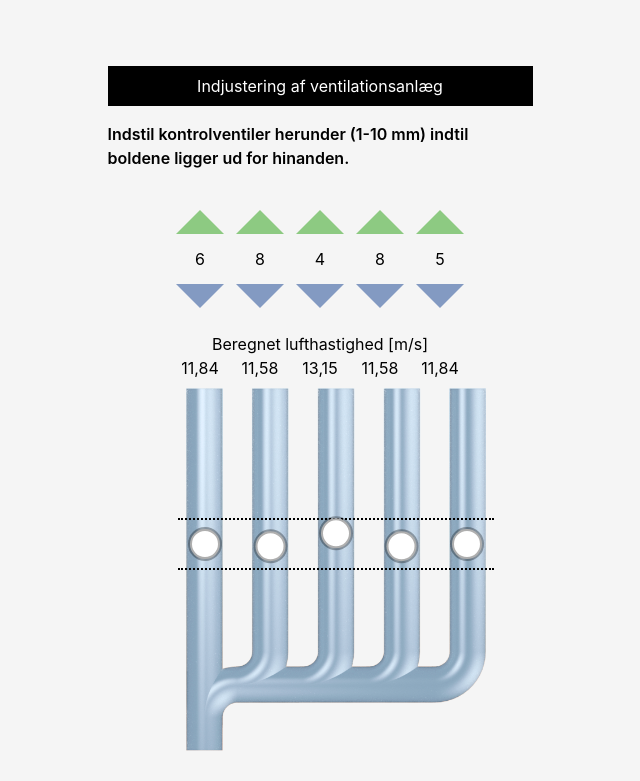
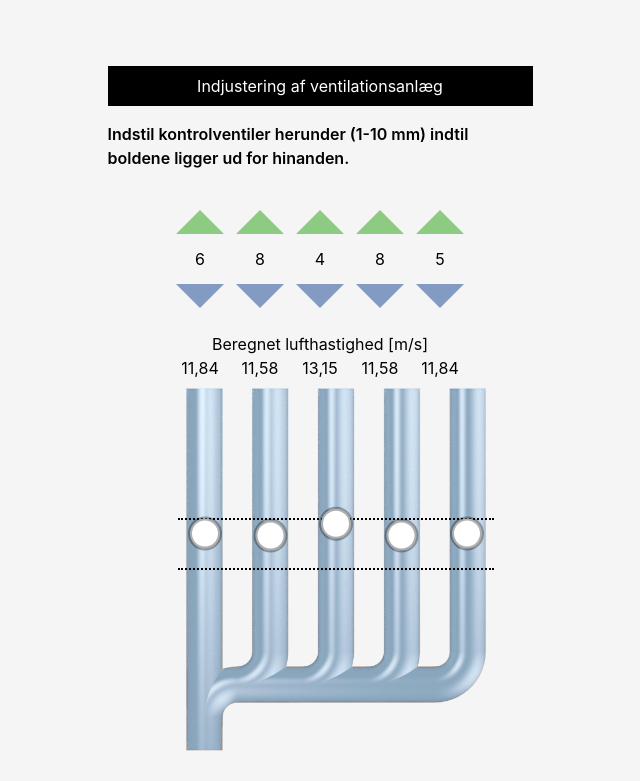
Before and after one commit to Alexander-Gronninger/CMK-vvs-app, a React (Create React App) app: page / in a window 1280 px wide. Shown: the top 781 px of the page, without its empty margins (320-960 px from the left). Built offline with nearby package versions, Linux system fonts and the light colour scheme.

Commit message:
fix link generation, decrease minY on chart

```diff
--- a/src/components/GF2ScatterChart.js
+++ b/src/components/GF2ScatterChart.js
@@ -91,7 +91,7 @@ function GF2ScatterChart() {
       y: {
         beginAtZero: true,
         max: CalcMaxYValue(chartData),
-        min: 0,
+        min: -2.5,
         display: false,
         grid: false,
       },
--- a/src/components/GF2TeacherQRLink.js
+++ b/src/components/GF2TeacherQRLink.js
@@ -10,7 +10,7 @@ const GF2TeacherQRLink = () => {
 
   const currentSiteLink = window.location.href.replace(
     window.location.pathname,
-    "/GF2/ref"
+    "/ref"
   );
 
   /* Creating link */
--- a/src/pages/Ref.js
+++ b/src/pages/Ref.js
@@ -21,6 +21,7 @@ const Ref = () => {
   const encodedData = searchParams.get("data");
 
   useEffect(() => {
+    console.log(encodedData);
     if (encodedData) {
       const decodedData = decodeDataArray(encodedData);
 
```
